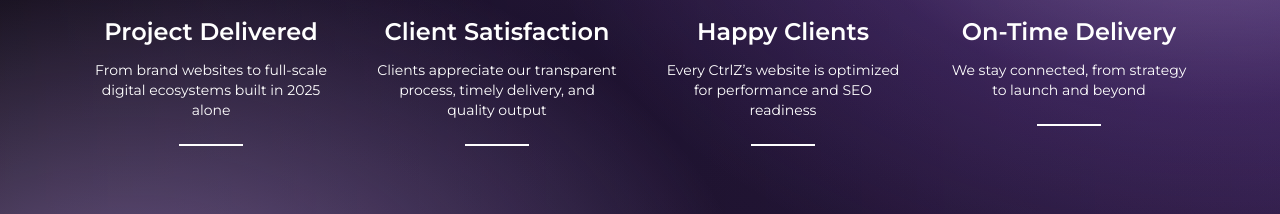
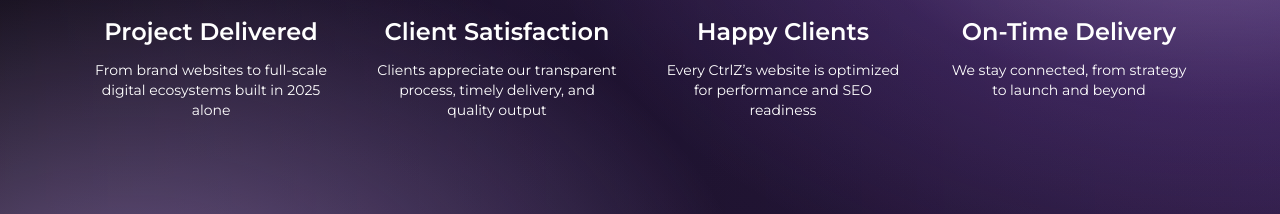
Before and after one commit to AnubhavSingh16/CtrlZ-website, a React (Vite) app: page /ui-development in a window 1280 px wide. Shown: the part 1134-1348 px from the top of the page. Built offline with nearby package versions, Linux system fonts and the light colour scheme.

Commit message:
2nd commit

```diff
--- a/src/pages/Uipage.jsx
+++ b/src/pages/Uipage.jsx
@@ -199,8 +199,6 @@ export default function Uipage() {
                 2025 alone
               </p>
 
-              {/* Divider */}
-              <div className="w-16 h-[2px] bg-white mt-6"></div>
             </div>
 
             {/* Card 2 */}
@@ -217,8 +215,7 @@ export default function Uipage() {
                 quality output
               </p>
 
-              {/* Divider */}
-              <div className="w-16 h-[2px] bg-white mt-6"></div>
+
             </div>
 
             {/* Card 3 */}
@@ -235,8 +232,7 @@ export default function Uipage() {
                 readiness
               </p>
 
-              {/* Divider */}
-              <div className="w-16 h-[2px] bg-white mt-6"></div>
+
             </div>
 
             {/* Card 4 */}
@@ -252,8 +248,7 @@ export default function Uipage() {
                 We stay connected, from strategy to launch and beyond
               </p>
 
-              {/* Divider */}
-              <div className="w-16 h-[2px] bg-white mt-6"></div>
+
             </div>
           </div>
         </div>
```
